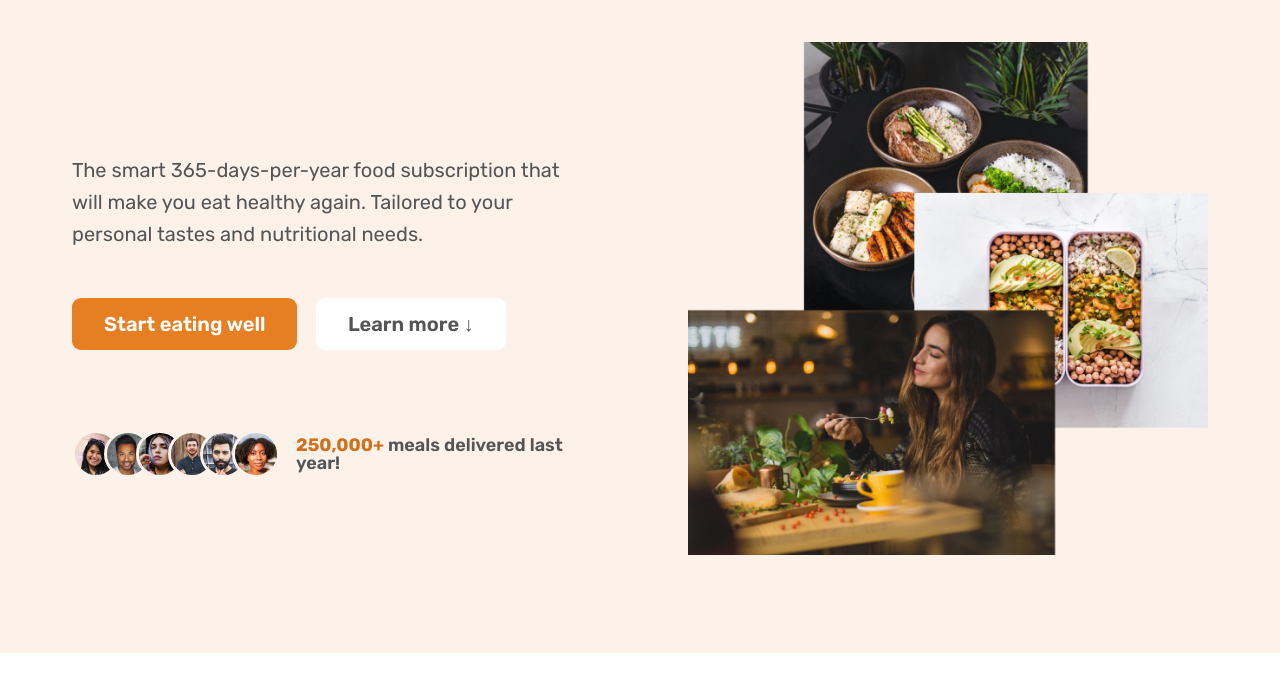
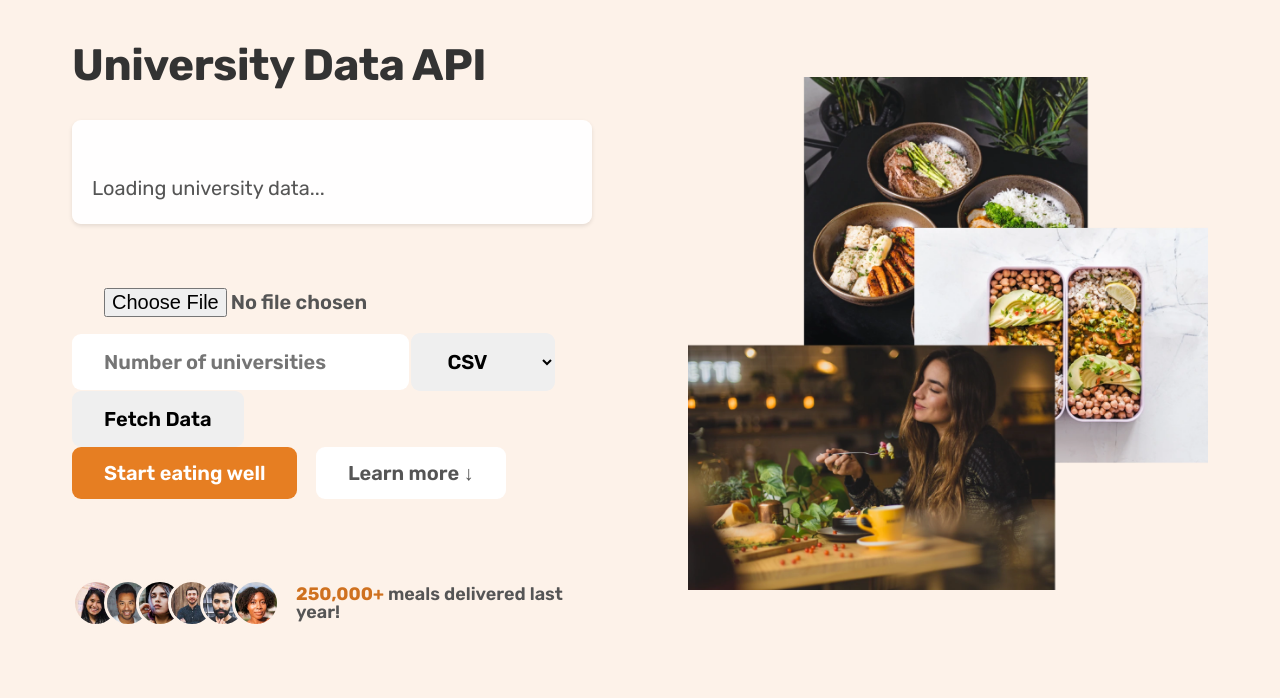
Before and after one commit to yf1619/UBHacking, a plain HTML site: page index.html in a window 1280 px wide. Shown: the part 102-800 px from the top of the page. Drawn offline with nearby package versions, Linux system fonts and the light colour scheme.

Commit message:
Accomplish V1.0.0

```diff
--- a/CSS/style.css
+++ b/CSS/style.css
@@ -669,3 +669,49 @@
 .footer-link:active {
   color: #555;
 }
+
+#api-response {
+  white-space: pre-line;
+  background-color: rgba(255, 255, 255, 0.95);
+  padding: 2rem;
+  border-radius: 9px;
+  box-shadow: 0 2px 4px rgba(0, 0, 0, 0.1);
+  max-height: 600px;
+  overflow-y: auto;
+}
+
+.university-list h3 {
+  color: #333;
+  margin-bottom: 2rem;
+  font-size: 1.8rem;
+}
+
+.university-item {
+  margin-bottom: 2rem;
+  padding: 1.5rem;
+  background-color: #fdf2e9;
+  border-radius: 9px;
+}
+
+.university-item h4 {
+  color: #e67e22;
+  margin-bottom: 1rem;
+  font-size: 1.6rem;
+}
+
+.university-item p {
+  color: #555;
+  margin: 0.5rem 0;
+  font-size: 1.4rem;
+  line-height: 1.6;
+}
+
+.note {
+  margin-top: 2rem;
+  font-style: italic;
+  color: #666;
+  font-size: 1.4rem;
+  padding: 1rem;
+  background-color: #f8f9fa;
+  border-radius: 9px;
+}
--- a/index.html
+++ b/index.html
@@ -66,12 +66,27 @@
       <section class="section-hero">
         <div class="hero">
           <div class="hero-text-box">
-            <h1 class="heading-primary"></h1>
-            <p class="hero-description">
-              The smart 365-days-per-year food subscription that will make you
-              eat healthy again. Tailored to your personal tastes and
-              nutritional needs.
+            <h1 class="heading-primary">University Data API</h1>
+            <p class="hero-description" id="api-response">
+              Loading university data...
             </p>
+            <div class="api-controls">
+              <input type="file" id="file-input" accept=".txt" class="btn" />
+              <input
+                type="number"
+                id="num-universities"
+                placeholder="Number of universities"
+                min="1"
+                class="btn"
+              />
+              <select id="response-type" class="btn">
+                <option value="csv">CSV</option>
+                <option value="graph">Graph</option>
+              </select>
+              <button onclick="fetchData()" class="btn btn--full">
+                Fetch Data
+              </button>
+            </div>
             <a href="#cta" class="btn btn--full margin-right-sm"
               >Start eating well</a
             >
--- a/js/script.js
+++ b/js/script.js
@@ -128,3 +128,102 @@ checkFlexGap();
   }
 }
 */
+
+async function fetchData() {
+  const fileInput = document.getElementById("file-input");
+  const numUniversities = document.getElementById("num-universities").value;
+  const responseType = document.getElementById("response-type").value;
+  const apiResponseElement = document.getElementById("api-response");
+
+  if (!fileInput.files[0]) {
+    apiResponseElement.textContent = "Please select a text file";
+    return;
+  }
+
+  const formData = new FormData();
+  formData.append("file", fileInput.files[0]);
+  formData.append("number_of_universities", numUniversities);
+  formData.append("response_type", responseType);
+
+  try {
+    apiResponseElement.textContent = "Fetching data...";
+
+    const response = await fetch("http://127.0.0.1:5000/generate", {
+      method: "POST",
+      body: formData,
+    });
+
+    if (!response.ok) {
+      throw new Error(`HTTP error! status: ${response.status}`);
+    }
+
+    const contentType = response.headers.get("content-type");
+
+    if (responseType === "csv") {
+      if (contentType && contentType.includes("text/csv")) {
+        // Handle CSV response
+        const blob = await response.blob();
+        const url = window.URL.createObjectURL(blob);
+        const a = document.createElement("a");
+        a.href = url;
+        a.download = "universities_data.csv";
+        document.body.appendChild(a);
+        a.click();
+        window.URL.revokeObjectURL(url);
+        document.body.removeChild(a);
+        apiResponseElement.textContent = "CSV file downloaded successfully!";
+      } else {
+        // If server sent an error message instead of CSV
+        const text = await response.text();
+        apiResponseElement.textContent = `Error: ${text}`;
+      }
+    } else if (responseType === "graph") {
+      if (contentType && contentType.includes("image")) {
+        const blob = await response.blob();
+        const imgUrl = URL.createObjectURL(blob);
+        apiResponseElement.innerHTML = `<img src="${imgUrl}" alt="Universities Graph" style="max-width: 100%; height: auto;">`;
+      } else {
+        const text = await response.text();
+        apiResponseElement.textContent = `Error: ${text}`;
+      }
+    } else {
+      // Handle JSON response
+      if (contentType && contentType.includes("application/json")) {
+        const data = await response.json();
+        if (data.error) {
+          throw new Error(data.error);
+        }
+
+        // Format the text response with better styling
+        const universities = data.generated_text.split("\n");
+        let formattedHtml = '<div class="university-list">';
+
+        universities.forEach((line) => {
+          if (line.trim()) {
+            if (line.startsWith("Here is")) {
+              formattedHtml += `<h3>${line}</h3>`;
+            } else if (line.match(/^\d+\./)) {
+              formattedHtml += `<div class="university-item">`;
+              formattedHtml += `<h4>${line}</h4>`;
+            } else if (line.startsWith("-")) {
+              formattedHtml += `<p>${line}</p>`;
+            } else if (line.startsWith("Please note")) {
+              formattedHtml += `</div><p class="note">${line}</p>`;
+            } else if (line.trim()) {
+              formattedHtml += `</div>`;
+            }
+          }
+        });
+
+        formattedHtml += "</div>";
+        apiResponseElement.innerHTML = formattedHtml;
+      } else {
+        const text = await response.text();
+        apiResponseElement.textContent = `Error: ${text}`;
+      }
+    }
+  } catch (error) {
+    apiResponseElement.textContent = `Error: ${error.message}`;
+    console.error("Error:", error);
+  }
+}
```
Also changed, not shown: 1 other file.
